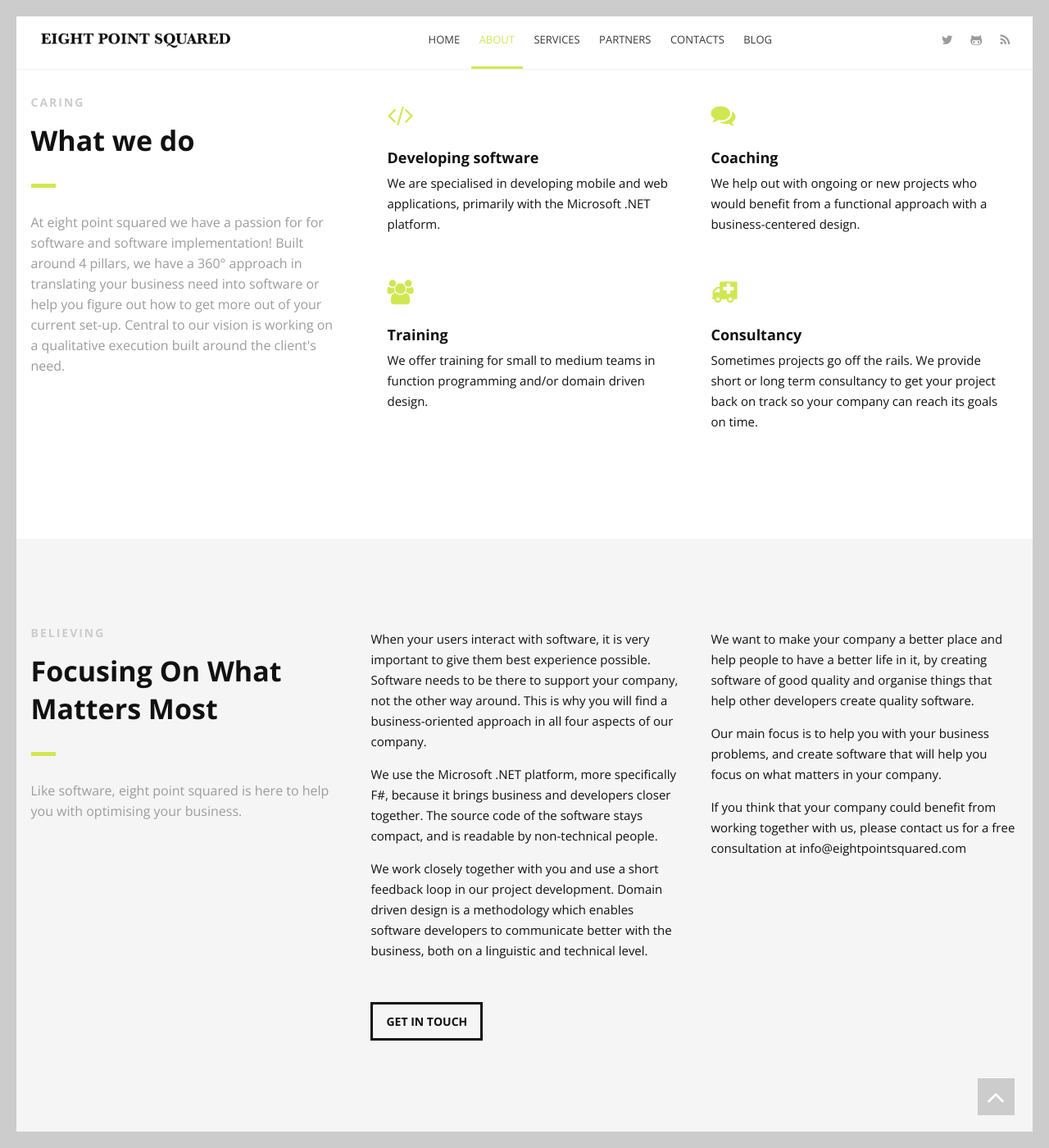
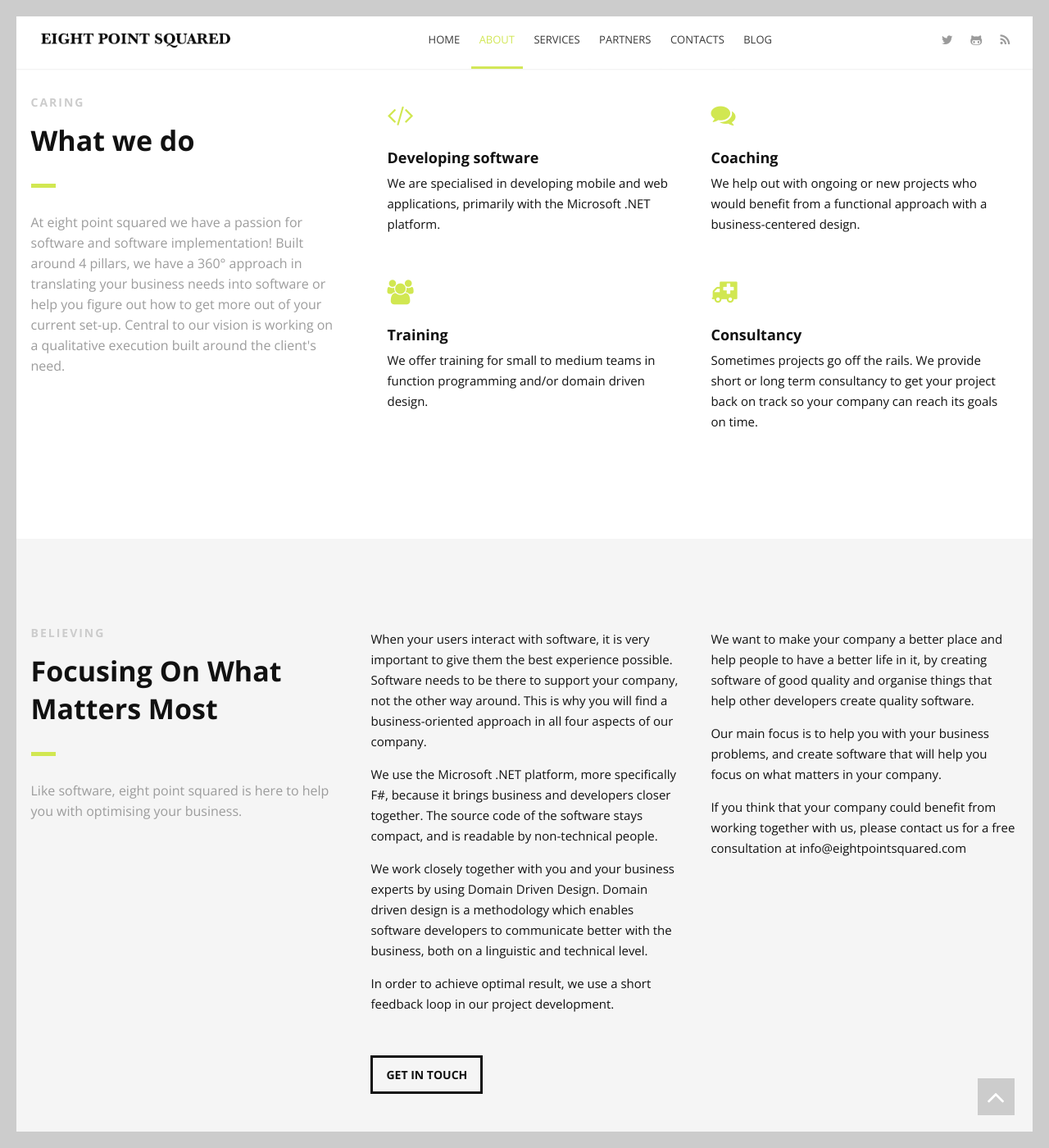
Before and after one commit to eightpointsquared/eightpointsquared.github.io, a Jekyll site: the page built from index.html, in a window 1280 px wide and 1400 px high, scrolled down 734 px. Shown: the whole window at 82% size. Built offline with Jekyll 4.4.1, drawn with Linux system fonts in a browser that asks for light colours; the list of posts is cut into pages by our own code.

Commit message:
update text

```diff
--- a/index.html
+++ b/index.html
@@ -10,8 +10,12 @@ title: Home
             <div class="section-heading">
                 <h3>CARING</h3>
                 <h2 class="section-title">What we do</h2>
-                <p class="section-subtitle">At eight point squared we have a passion for for software and software implementation! Built around 4 pillars, we have a 360° approach in translating your business need into software or help you figure out how to get more out of your current set-up.
-                        Central to our vision is working on a qualitative execution built around the client's need. </p>
+                <p class="section-subtitle">At eight point squared we have a passion for
+                    software and software implementation! Built around 4 pillars, we have a
+                    360° approach in translating your business needs into software or help
+                    you figure out how to get more out of your current set-up.
+                    Central to our vision is working on a qualitative execution built around
+                    the client's need. </p>
             </div>
         </div>
         <div class="col-2-3">
@@ -90,7 +94,7 @@ title: Home
         <!--End Content Left Side-->
         <!--Content of the Right Side-->
         <div class="col-3">
-            <p>When your users interact with software, it is very important to give them best
+            <p>When your users interact with software, it is very important to give them the best
                 experience possible. Software needs to be there to support your company, not
                 the other way around. This is why you will find a business-oriented approach
                 in all four aspects of our company.</p>
@@ -100,11 +104,12 @@ title: Home
                 compact, and is readable by non-technical people.
             </p>
             <p>
-                We work closely together with you and use a short feedback loop in our project
-                development. Domain driven design is a methodology which enables software
+                We work closely together with you and your business experts by using
+                Domain Driven Design. Domain driven design is a methodology which enables software
                 developers to communicate better with the business, both on a linguistic and
                 technical level.
             </p>
+            <p>In order to achieve optimal result, we use a short feedback loop in our project development.</p>
             <a href="#pricing" class="button">GET IN TOUCH</a>
         </div>
         <!--End Content Right Side-->
```
